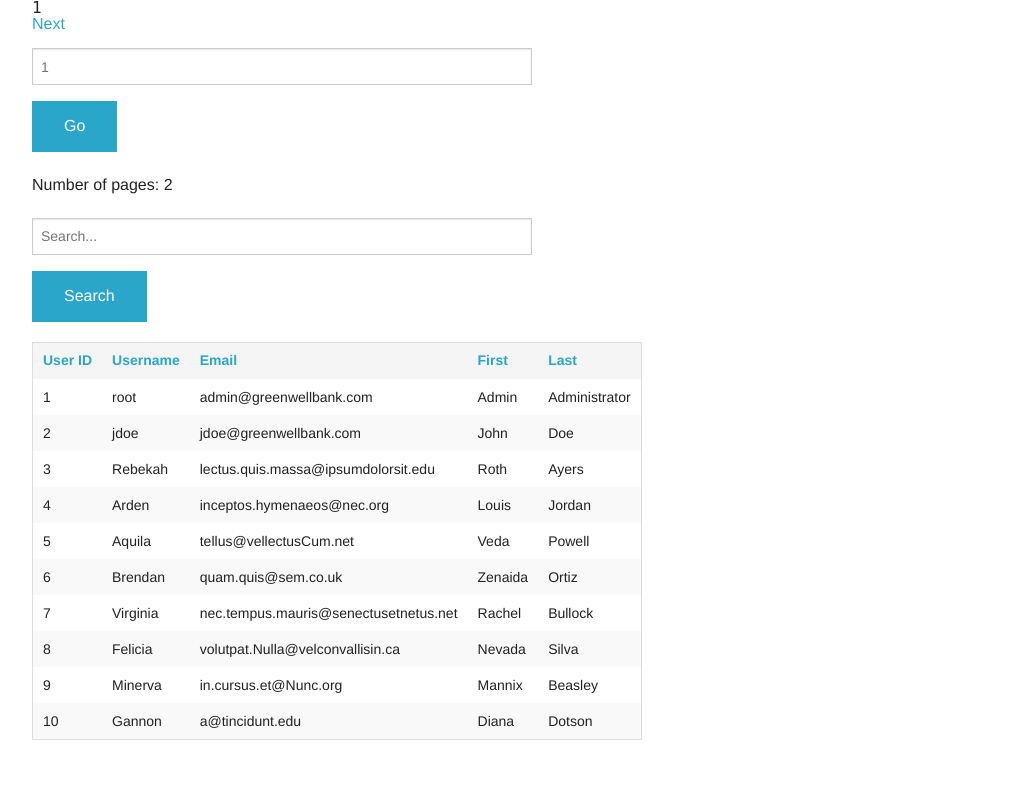
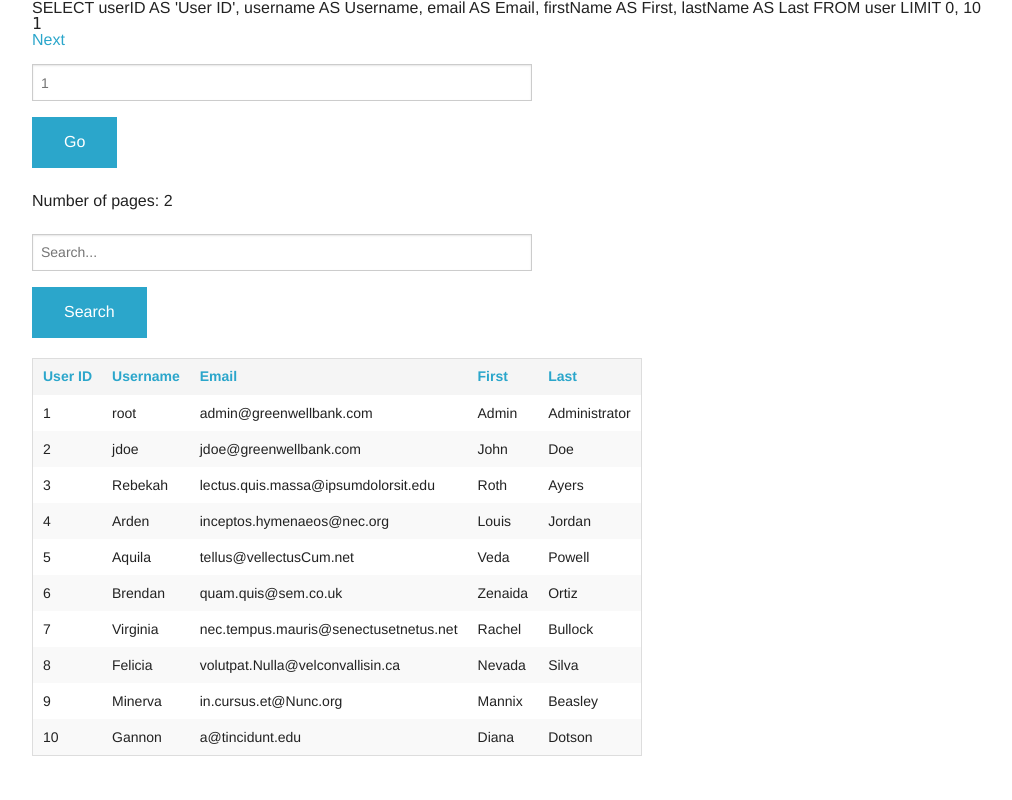
Before and after one commit to mkSol/CTEC227-Project, a PHP site: page /paginatedtable.php in a window 1280 px wide. Shown: the whole page, without its empty margins (108-1120 px from the left). Run offline with PHP 8.4, Linux system fonts and the light colour scheme; data comes from the database, SQL or seed files in the repository; a stand-in replaces the project's code that opens the database connection.

Commit message:
Fixed MORE things on the paginated table function when used on other pages

```diff
--- a/helpdesk/paginatedtable.php
+++ b/helpdesk/paginatedtable.php
@@ -174,7 +174,7 @@ function output_table($sql,$tableName) {
 	}
 
 	$result = mysqli_query($dbc, $sql . " " . $searchParams . $sortParams . " LIMIT $pageOffset, $rowsPerPage");
-	//echo $sql . " " . $searchParams . $sortParams . " LIMIT $pageOffset, $rowsPerPage";
+	echo $sql . " " . $searchParams . $sortParams . " LIMIT $pageOffset, $rowsPerPage";
 	if ($result) { // If records were found...
 		echo mysqli_error($dbc);
 		$numCols = mysqli_num_fields($result);
```
